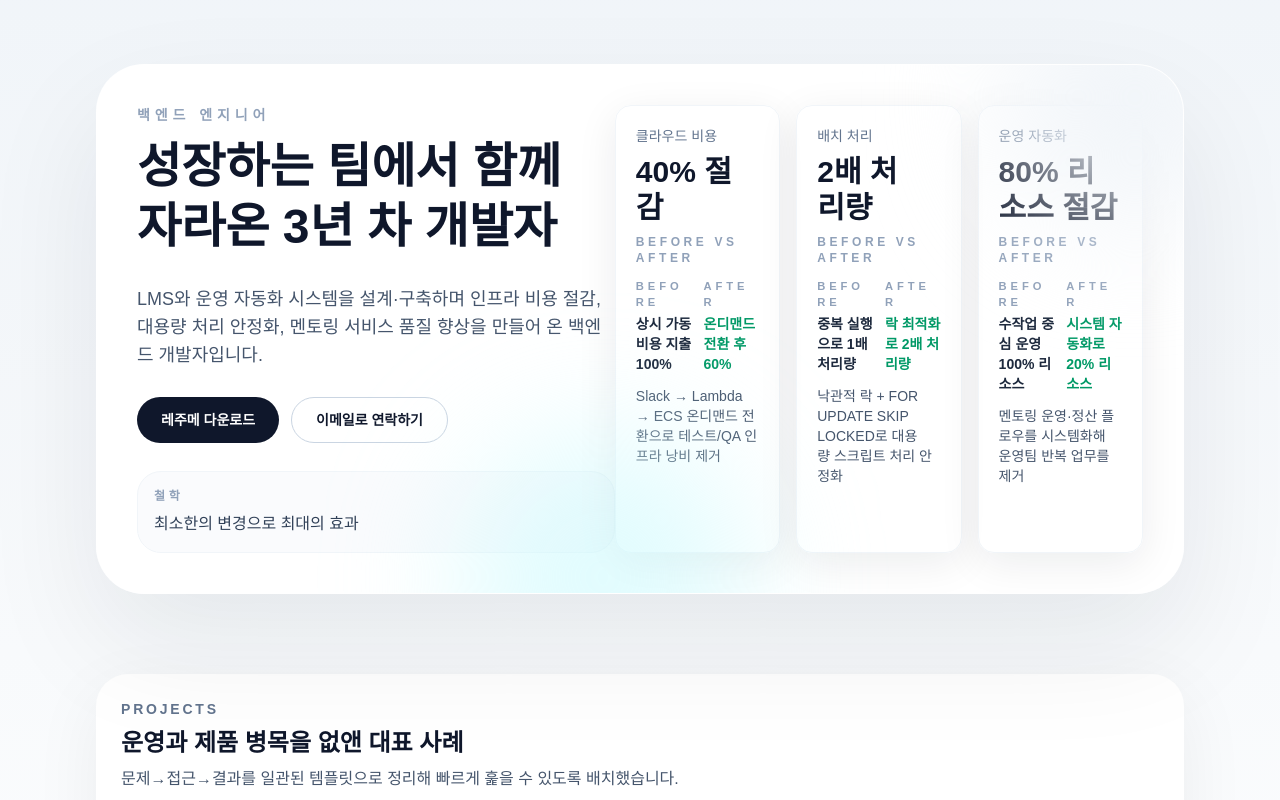
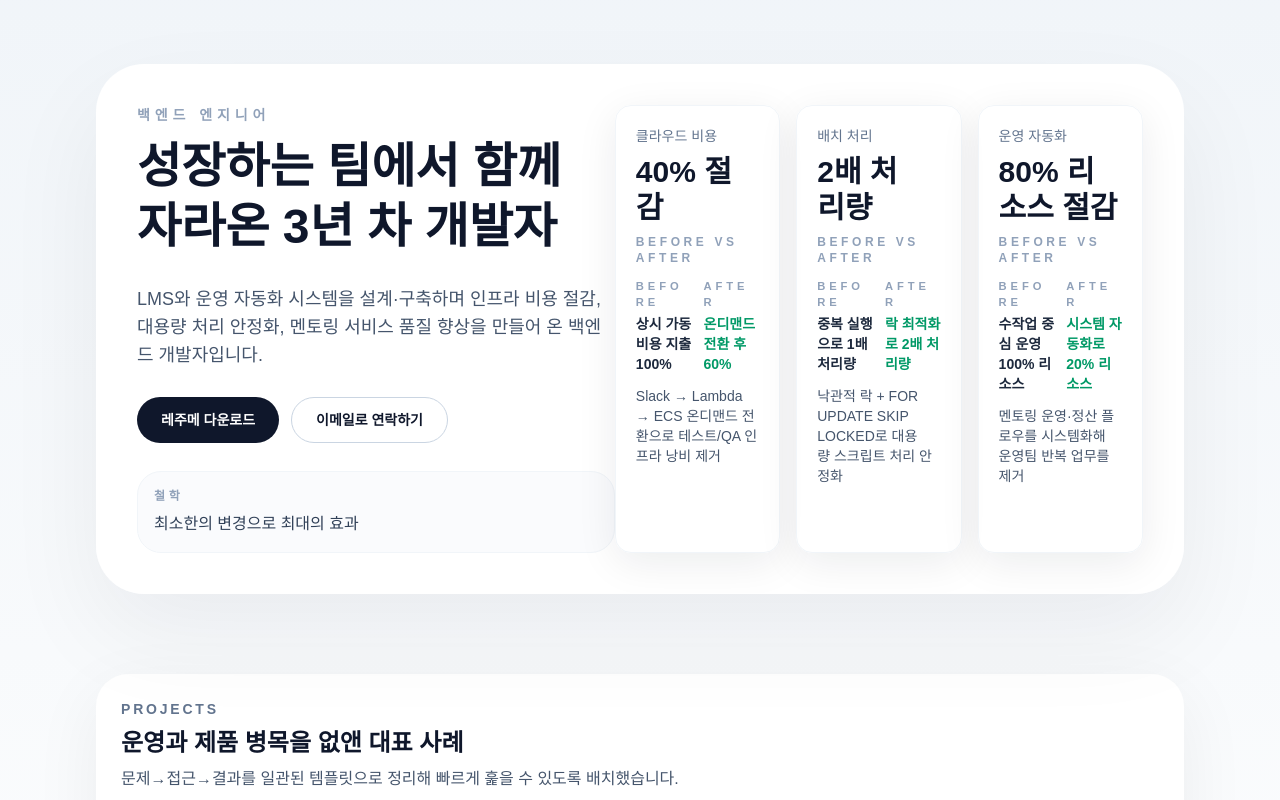
Before and after one commit to chicori3/branding-page, a Next.js app: page / in a window 1280 px wide. Shown: the top 800 px of the page. Built offline with nearby package versions, Linux system fonts and the light colour scheme.

Commit message:
style: simplify hero background layout

```diff
--- a/src/app/page.tsx
+++ b/src/app/page.tsx
@@ -12,9 +12,7 @@ export default function Home() {
   return (
     <div className="min-h-screen bg-gradient-to-b from-slate-100 via-white to-slate-50 py-12 sm:py-16">
       <main className="mx-auto flex w-full max-w-6xl flex-col gap-20 px-4 sm:px-6 lg:px-8">
-        <section className="relative grid overflow-hidden rounded-[48px] border border-white/60 bg-white/95 p-8 shadow-[0_50px_120px_rgba(15,23,42,0.08)] sm:p-10 lg:grid-cols-[0.95fr_1.05fr]">
-          <div className="pointer-events-none absolute -right-20 -top-24 h-64 w-64 rounded-full bg-slate-100 blur-3xl" />
-          <div className="pointer-events-none absolute -bottom-32 left-1/3 h-72 w-72 rounded-full bg-cyan-100/60 blur-3xl" />
+        <section className="relative grid overflow-hidden rounded-[48px] border border-white/60 bg-white/95 p-8 shadow-[0_40px_100px_rgba(15,23,42,0.06)] sm:p-10 lg:grid-cols-[0.95fr_1.05fr]">
           <div className="space-y-7">
             <div className="space-y-3">
               <p className="text-sm font-semibold uppercase tracking-[0.35em] text-slate-400">{siteConfig.role}</p>
```
